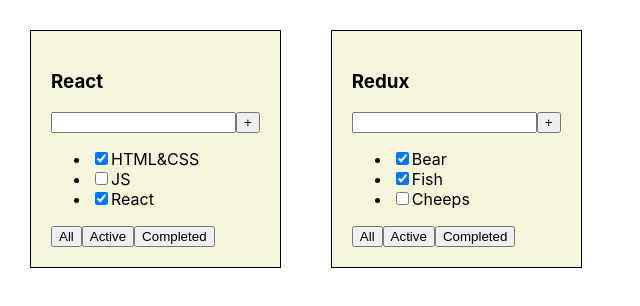
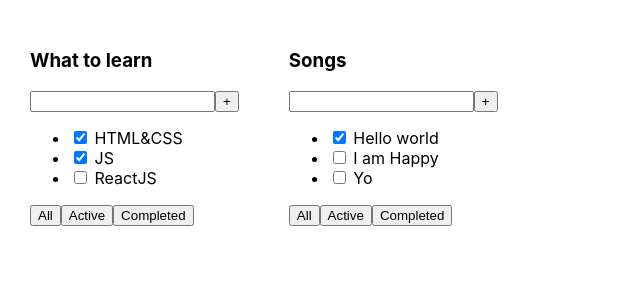
Before and after one commit to petritsyn/todos, a React (Create React App) app: page / in a window 1280 px wide. Shown: the top 306 px of the page, without its empty margins (0-640 px from the left). Built offline with nearby package versions, Linux system fonts and the light colour scheme.

Commit message:
sprint 01 week2 start

```diff
--- a/src/App.tsx
+++ b/src/App.tsx
@@ -1,24 +1,26 @@
 import React from 'react';
 import './App.css';
-import {TaskType, Todolist} from "./Todolist/Todolist";
+import {Todolist} from './Todolist';
 
-export const App = () => {
+function App() {
 
-    const tasks_1: Array<TaskType> = [
-        {id: 1, title: 'HTML&CSS', isDone: true},
-        {id: 2, title: 'JS', isDone: false},
-        {id: 3, title: 'React', isDone: true},
+    const tasks1 = [
+        { id: 1, title: "HTML&CSS", isDone: true },
+        { id: 2, title: "JS", isDone: true },
+        { id: 3, title: "ReactJS", isDone: false }
     ]
-    const tasks_2: Array<TaskType> = [
-        {id: 4, title: 'Bear', isDone: true},
-        {id: 5, title: 'Fish', isDone: true},
-        {id: 6, title: 'Cheeps', isDone: false},
+    const tasks2 = [
+        { id: 1, title: "Hello world", isDone: true },
+        { id: 2, title: "I am Happy", isDone: false },
+        { id: 3, title: "Yo", isDone: false }
     ]
 
     return (
         <div className="App">
-            <Todolist title={'React'} tasks={tasks_1}/>
-            <Todolist title={'Redux'} tasks={tasks_2}/>
+            <Todolist title="What to learn" tasks={tasks1} />
+            <Todolist title="Songs" tasks={tasks2} />
         </div>
     );
 }
+
+export default App;
--- a/src/Button/Button.tsx
+++ /dev/null
@@ -1,16 +0,0 @@
-import React, {FC} from 'react';
-
-type PropsType = {
-    name: string
-}
-
-export const Button: FC<PropsType> = ({name}) => {
-
-    const onButtonClick = () => {
-        console.log('Button ' + name + ' pushed')
-    }
-
-    return (
-        <button onClick={onButtonClick}>{name}</button>
-    );
-};
--- a/src/Task/Task.tsx
+++ /dev/null
@@ -1,14 +0,0 @@
-import React, {FC} from 'react';
-
-type PropsType = {
-    isDone: boolean
-    title: string
-}
-
-export const Task: FC<PropsType> = ({isDone, title}) => {
-    return (
-        <div>
-            <input type={'checkbox'} checked={isDone}/><span>{title}</span>
-        </div>
-    );
-};
--- /dev/null
+++ b/src/Todolist.tsx
@@ -0,0 +1,32 @@
+import React from 'react';
+
+type TaskType = {
+    id: number
+    title: string
+    isDone: boolean
+}
+
+type PropsType = {
+    title: string
+    tasks: Array<TaskType>
+}
+
+export function Todolist(props: PropsType) {
+    return <div>
+        <h3>{props.title}</h3>
+        <div>
+            <input/>
+            <button>+</button>
+        </div>
+        <ul>
+            <li><input type="checkbox" checked={props.tasks[0].isDone}/> <span>{props.tasks[0].title}</span></li>
+            <li><input type="checkbox" checked={props.tasks[1].isDone}/> <span>{props.tasks[1].title}</span></li>
+            <li><input type="checkbox" checked={props.tasks[2].isDone}/> <span>{props.tasks[2].title}</span></li>
+        </ul>
+        <div>
+            <button>All</button>
+            <button>Active</button>
+            <button>Completed</button>
+        </div>
+    </div>
+}
--- a/src/Todolist/Todolist.module.css
+++ /dev/null
@@ -1,5 +0,0 @@
-.todolist {
-    border: 1px solid black;
-    padding: 20px;
-    background-color: beige;
-}
--- a/src/Todolist/Todolist.tsx
+++ /dev/null
@@ -1,36 +0,0 @@
-import React, {FC} from 'react';
-import s from './Todolist.module.css'
-import {Button} from "../Button/Button";
-import {Task} from "../Task/Task";
-
-type PropsType = {
-    title: string
-    tasks: TaskType[]
-}
-export type TaskType = {
-    id: number
-    title: string
-    isDone: boolean
-}
-
-export const Todolist: FC<PropsType> = ({title, tasks}) => {
-    return (
-        <div className={s.todolist}>
-            <h3>{title}</h3>
-            <div>
-                <input/>
-                <Button name={'+'}/>
-            </div>
-            <ul>
-                {
-                    tasks.map(el => <li key={el.id}><Task isDone={el.isDone} title={el.title}/></li>)
-                }
-            </ul>
-            <div>
-                <Button name={'All'}/>
-                <Button name={'Active'}/>
-                <Button name={'Completed'}/>
-            </div>
-        </div>
-    );
-};
--- a/src/index.tsx
+++ b/src/index.tsx
@@ -1,8 +1,8 @@
 import React from 'react';
 import ReactDOM from 'react-dom/client';
 import './index.css';
-import {App} from "./App";
-
+import App from './App';
+import reportWebVitals from './reportWebVitals';
 
 const root = ReactDOM.createRoot(
   document.getElementById('root') as HTMLElement
@@ -16,3 +16,4 @@
 // If you want to start measuring performance in your app, pass a function
 // to log results (for example: reportWebVitals(console.log))
 // or send to an analytics endpoint. Learn more: https://bit.ly/CRA-vitals
+reportWebVitals();
--- /dev/null
+++ b/src/reportWebVitals.ts
@@ -0,0 +1,15 @@
+import { ReportHandler } from 'web-vitals';
+
+const reportWebVitals = (onPerfEntry?: ReportHandler) => {
+  if (onPerfEntry && onPerfEntry instanceof Function) {
+    import('web-vitals').then(({ getCLS, getFID, getFCP, getLCP, getTTFB }) => {
+      getCLS(onPerfEntry);
+      getFID(onPerfEntry);
+      getFCP(onPerfEntry);
+      getLCP(onPerfEntry);
+      getTTFB(onPerfEntry);
+    });
+  }
+};
+
+export default reportWebVitals;
```
Also changed, not shown: src/App.css (line endings or trailing spaces), src/Button/Button.module.css (deleted), 1 other file (tests, documents, lock files or other folders).
